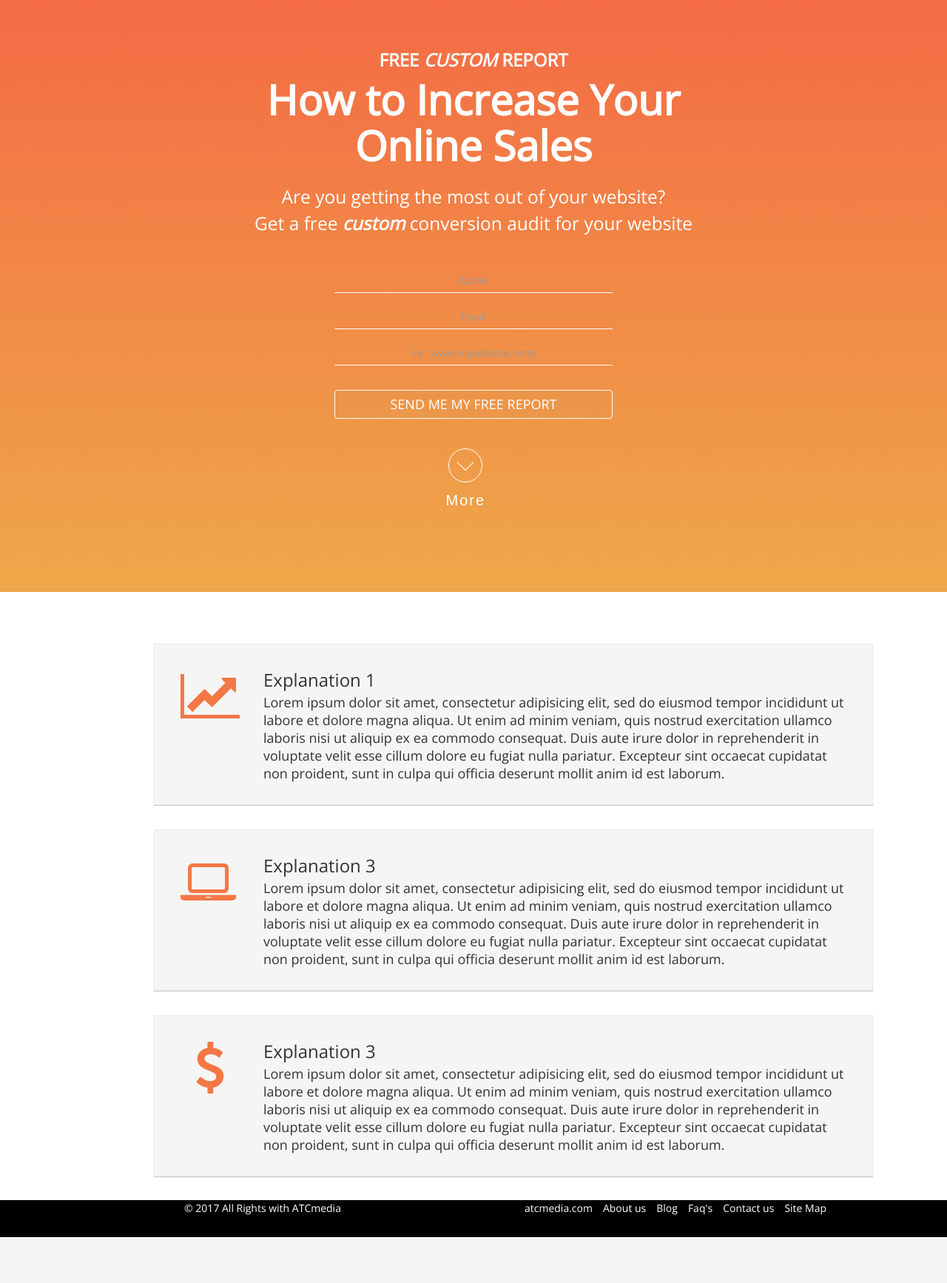
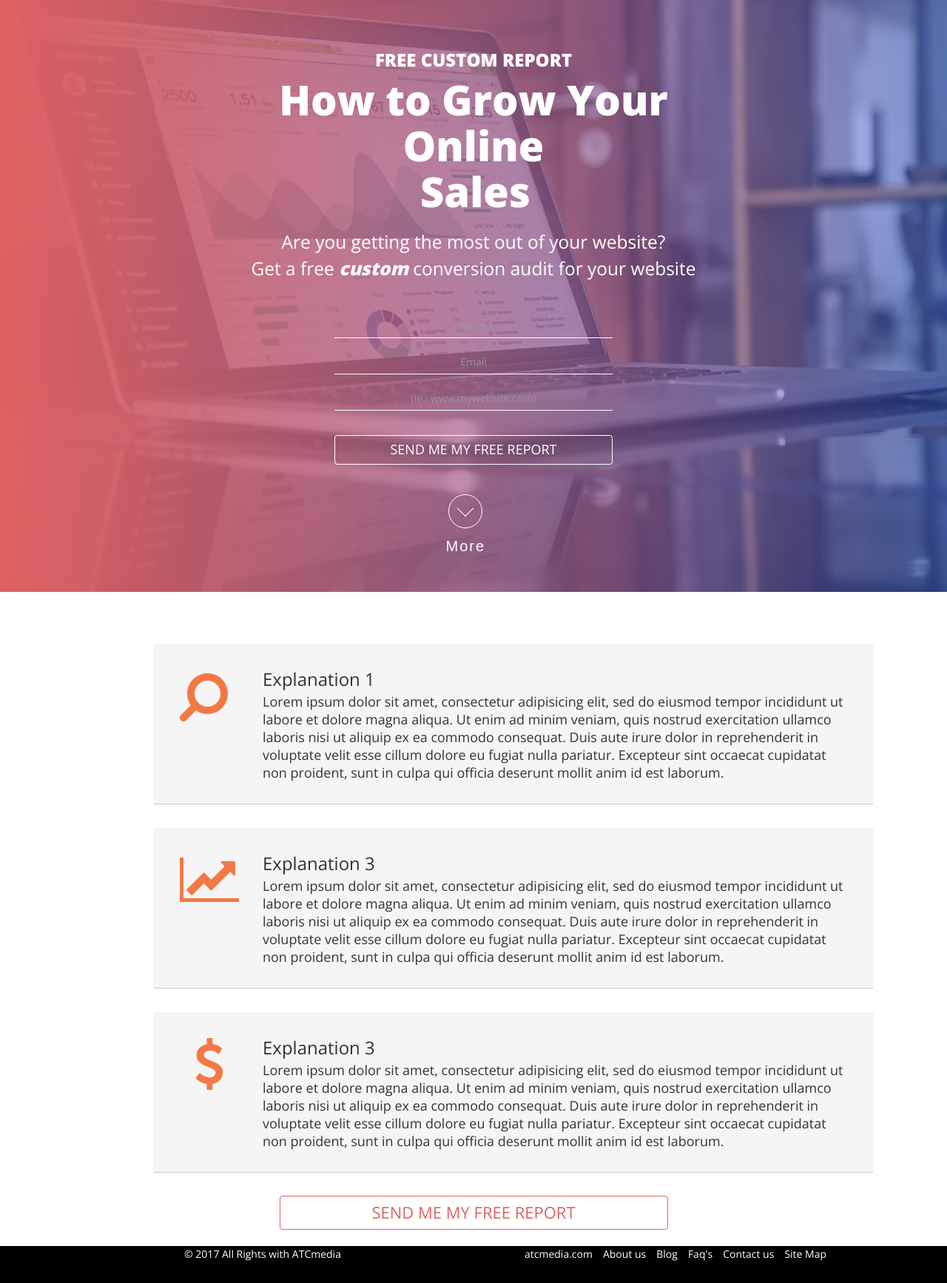
Before and after one commit to andreitobias/myapp, a Rails app: page / in a window 1280 px wide. Shown: the whole page at 74% size. Before the commit the page ends 1672 px from the top, so only its background shows below. Run offline with Rails 7, Linux system fonts and the light colour scheme; style sheets or scripts are compiled from the project's sources; some libraries are stand-ins or nearby versions.

Commit message:
Added styling and background

```diff
--- a/app/assets/javascripts/myscript.js
+++ b/app/assets/javascripts/myscript.js
@@ -7,4 +7,19 @@ $(function () {
       $(this).text(wordsArray[count % wordsArray.length]).fadeIn(400);
     });
   }, 4000);
+
+  $('[data-popup-open]').on('click', function(e)  {
+        var targeted_popup_class = $(this).attr('data-popup-open');
+        $('[data-popup="' + targeted_popup_class + '"]').fadeIn(350);
+
+        e.preventDefault();
+    });
+
+    //----- CLOSE
+    $('[data-popup-close]').on('click', function(e)  {
+        var targeted_popup_class = $(this).attr('data-popup-close');
+        $('[data-popup="' + targeted_popup_class + '"]').fadeOut(350);
+
+        e.preventDefault();
+    });
 });
--- a/app/assets/stylesheets/animations.css.scss
+++ b/app/assets/stylesheets/animations.css.scss
@@ -36,7 +36,6 @@
   background: #F5F5F5;
   padding: 15px;
 box-shadow: 0px 1px 1px 0px rgba(0, 0, 0, 0.2);
-  border: solid 1px #EAEAEA;
 }
 .animation-element.slide-left.testimonial:hover,
 .animation-element.slide-left.testimonial:active{
--- a/app/assets/stylesheets/custom.css.scss
+++ b/app/assets/stylesheets/custom.css.scss
@@ -1,5 +1,6 @@
 @import "bootstrap-sprockets";
 @import "bootstrap";
+@import url('https://fonts.googleapis.com/css?family=Open+Sans:400,800');
 
 *{
     font-family: 'Open Sans', sans-serif;
@@ -9,11 +10,14 @@ html, body, .landing{
 }
 
 .landing{
-background: #f46b45;  /* fallback for old browsers */
-background: -webkit-linear-gradient(to top, #eea849, #f46b45);  /* Chrome 10-25, Safari 5.1-6 */
-background: linear-gradient(to top, #eea849, #f46b45); /* W3C, IE 10+/ Edge, Firefox 16+, Chrome 26+, Opera 12+, Safari 7+ */
 
-
+background: #de6161;  /* fallback for old browsers */
+background: -webkit-linear-gradient(to left, #2657eb, #de6161);  /* Chrome 10-25, Safari 5.1-6 */
+background: linear-gradient(to left, rgba(40, 89, 235, 0.43), #de6161), url('3.jpg') no-repeat center center fixed; ; /* W3C, IE 10+/ Edge, Firefox 16+, Chrome 26+, Opera 12+, Safari 7+ */
+-webkit-background-size: cover;
+  -moz-background-size: cover;
+  -o-background-size: cover;
+  background-size: cover;
 
 }
 
@@ -118,7 +122,7 @@ input[type = 'email']{
      box-shadow: none;
 }
 
-.btn-success {
+.submission {
 	  background-color: rgba(92, 184, 92, 0.03) !important;
     border-color: #fff !important;
     margin-top: 3em;
@@ -127,16 +131,38 @@ input[type = 'email']{
     text-transform:uppercase;
 }
 
-.btn-success:focus, .btn-success.focus {
+.submission:focus, .submission.focus {
 	background-color: #fff !important;
 	 border-color: #fff !important;
 	 color: #000 !important;
 }
 
-.btn-success:hover{
+.submission:hover{
 		background-color: #fff !important;
 	 border-color: #fff !important;
 	 color: #000 !important;
+}
+
+.cta {
+	  background-color: transparent !important;
+    border-color: #de6161 !important;
+    margin-bottom: 1em !important;
+    color: #de6161 !important;
+    font-size: 22px !important;
+    font-weight: bold;
+    text-transform:uppercase;
+}
+
+.cta:focus, .cta.focus {
+	background-color: #2657eb !important;
+	 border-color: #2657eb !important;
+	 color: #fff !important;
+}
+
+.cta:hover{
+		background-color: #de6161 !important;
+	 border-color: #2657eb !important;
+	 color: #fff !important;
 }
 
 /*Buttons*/
@@ -253,13 +279,72 @@ ul{
     list-style: none !important;
 }
 /*Font Awesome*/
-.fa{
-    font-size: 5em !important ;
-}
+
 .fa-usd{
     margin-left:20px !important;
 }
+.fa-search{
+  -moz-transform: scaleX(-1);
+        -o-transform: scaleX(-1);
+        -webkit-transform: scaleX(-1);
+        transform: scaleX(-1);
+        filter: FlipH;
+        -ms-filter: "FlipH";
+}
+/*Popup*/
 
+.popup {
+    width:100%;
+    height:100%;
+    display:none;
+    position:fixed;
+    top:0px;
+    left:0px;
+    background:rgba(0,0,0,0.75);
+}
+
+/* Inner */
+.popup-inner {
+    max-width:700px;
+    width:90%;
+    padding:40px;
+    position:absolute;
+    top:50%;
+    left:50%;
+    -webkit-transform:translate(-50%, -50%);
+    transform:translate(-50%, -50%);
+    box-shadow:0px 2px 6px rgba(0,0,0,1);
+    border-radius:3px;
+    background:#fff;
+}
+
+/* Close Button */
+.popup-close {
+    width:30px;
+    height:30px;
+    padding-top:4px;
+    display:inline-block;
+    position:absolute;
+    top:0px;
+    right:0px;
+    transition:ease 0.25s all;
+    -webkit-transform:translate(50%, -50%);
+    transform:translate(50%, -50%);
+    border-radius:1000px;
+    background:rgba(0,0,0,0.8);
+    font-family:Arial, Sans-Serif;
+    font-size:20px;
+    text-align:center;
+    line-height:100%;
+    color:#fff;
+}
+
+.popup-close:hover {
+    -webkit-transform:translate(50%, -50%) rotate(180deg);
+    transform:translate(50%, -50%) rotate(180deg);
+    background:rgba(0,0,0,1);
+    text-decoration:none;
+}
 
  /* Medium Devices, Desktops */
     @media only screen and (min-width : 640px) {
@@ -275,11 +360,11 @@ ul{
           font-size:1.75em !important;
           margin-top: 60px;
         }
-        .btn-success {
+        .submission {
         	font-size:18px !important;
         }
 
-         .btn-success {
+         .submission {
         	margin-top: 6em;
         }
     }
@@ -298,7 +383,7 @@ ul{
           margin-top: 20px;
           line-height:36px;
         }
-        .btn-success {
+        .submission {
         	margin-top: 1em;
         }
 
@@ -333,7 +418,7 @@ ul{
           margin-top: 10em;
         }
 
-        .btn-success{
+        .submission{
               margin-top: 6em;
         }
         .demo a{
--- a/app/views/contacts/_form.html.erb
+++ b/app/views/contacts/_form.html.erb
@@ -12,6 +12,6 @@
       <div class="form-group">
         <%= f.text_field :url, class: 'form-control', placeholder: '(ie.: www.mywebsite.com)' %>
     </div>
-    <%= f.submit :'Send me my free report', class: "btn btn-success" %>
+    <%= f.submit :'Send me my free report', class: "btn btn-success submission" %>
   </div>
   <% end %>
--- a/app/views/layouts/application.html.erb
+++ b/app/views/layouts/application.html.erb
@@ -6,7 +6,6 @@
 
     <%= stylesheet_link_tag    'application', media: 'all', 'data-turbolinks-track': 'reload' %>
     <%= javascript_include_tag 'application', 'data-turbolinks-track': 'reload' %>
-    <link href="https://fonts.googleapis.com/css?family=Open+Sans" rel="stylesheet">
   </head>
 
   <body class="">
--- a/app/views/pages/_content.html.erb
+++ b/app/views/pages/_content.html.erb
@@ -5,7 +5,7 @@
               <div class="animation-element slide-left testimonial">
                   <div class="header">
                     <div class="left">
-                      <i class="fa fa-line-chart" aria-hidden="true"></i>
+                      <i class="fa fa-search fa-5x " aria-hidden="true"></i>
                     </div>
                     <div class="right">
                       <h3>Explanation 1</h3>
@@ -24,7 +24,7 @@ proident, sunt in culpa qui officia deserunt mollit anim id est laborum.</h4>
               <div class="animation-element slide-left testimonial">
                   <div class="header">
                     <div class="left">
-                      <i class="fa fa-laptop" aria-hidden="true"></i>
+                      <i class="fa fa-line-chart fa-5x" aria-hidden="true"></i>
                     </div>
                     <div class="right">
                       <h3>Explanation 3</h3>
@@ -43,7 +43,7 @@ proident, sunt in culpa qui officia deserunt mollit anim id est laborum.</h4>
               <div class="animation-element slide-left testimonial">
                   <div class="header">
                     <div class="left">
-                      <i class="fa fa-usd" aria-hidden="true"></i>
+                      <i class="fa fa-usd fa-5x" aria-hidden="true"></i>
 
 
                     </div>
@@ -59,3 +59,6 @@ proident, sunt in culpa qui officia deserunt mollit anim id est laborum.</h4>
                 </div>
             </div>
           </div>
+          <div class = "col-md-6 col-md-offset-3 ">
+             <btn class="btn btn-success cta">Send me my free report</btn>
+         </div>
--- a/app/views/pages/_landing.html.erb
+++ b/app/views/pages/_landing.html.erb
@@ -9,8 +9,8 @@
                   <% flash.each do |key, value| %>
                       <%= content_tag :div, value, class: "alert alert-#{key}" %>
                     <%end%>
-                  <h3>Free <span class="italic">Custom</span>  Report</h3>
-                  <h1>How to Increase Your Online <h1 id= ""> Sales</h1></h1>
+                  <h3>Free Custom Report</h3>
+                  <h1>How to Grow Your Online <br><h1 id= "word"> Sales</h1></h1>
                   <h2> Are you getting the most out of your website? <br>Get a free <span class="italic">custom</span> conversion audit for your website  </h2>
                   <p> </p>
 
@@ -20,10 +20,15 @@
 
             <div class="col-md-12">
               <%= render "contacts/form"%>
+              <!--
+                <div class="col-md-6 col-md-offset-3">
+                <btn class="btn btn-success">Send me my free report</btn>
+                </div>
                <!-- More Button -->
             <section id="section02" class="demo">
             	<a href="#section03"><span></span>More</a>
             </section>
+
          </div>
 
     </section>
```
Also changed, not shown: app/assets/images/5.jpg (added), app/assets/images/6.jpg (added).
